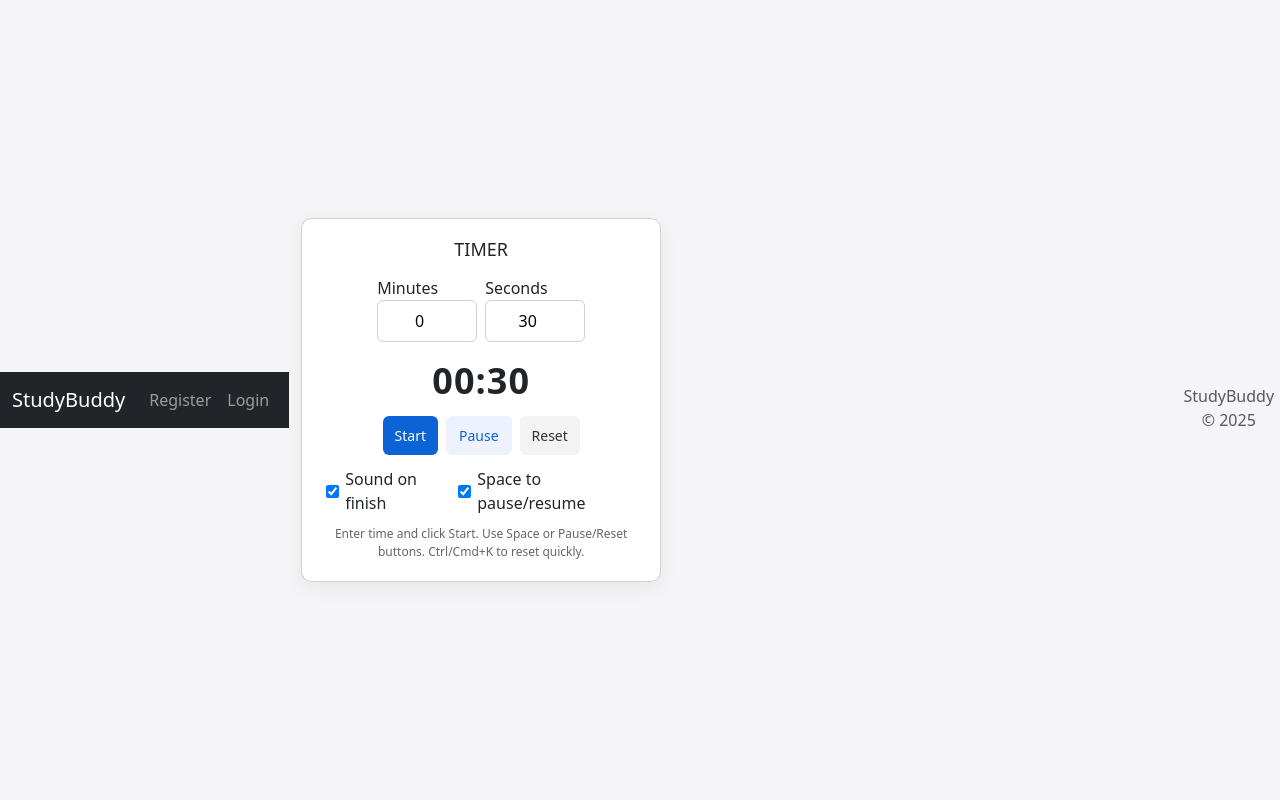
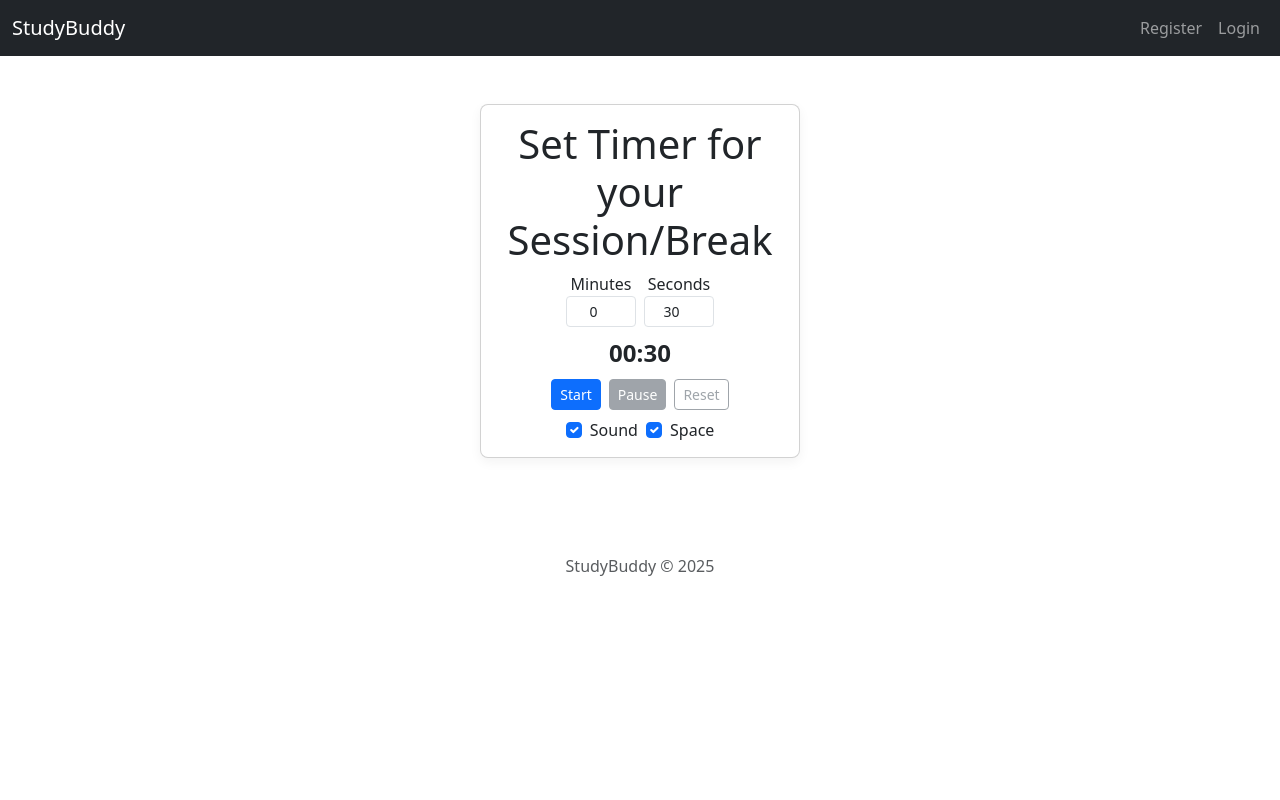
Before and after one commit to Ronta000/CS50-final-project, a Flask app: template fproject/templates/usersession.html in a window 1280 px wide. Run offline with Flask 3, Linux system fonts and the light colour scheme; the template is opened without the code that fills it, so the values that code supplies are empty; some libraries are stand-ins or nearby versions.

Commit message:
update all files

```diff
--- a/fproject/app.py
+++ b/fproject/app.py
@@ -77,3 +77,7 @@ def sessions():
 
 if __name__ == '__main__':
     app.run(debug=True)
+
+@app.route('/usersession')
+def usersession():
+    return render_template('usersession.html')
--- a/fproject/templates/sessions.html
+++ b/fproject/templates/sessions.html
@@ -4,12 +4,9 @@
 {% endblock %}
 
 {% block main %}
-
   <html>
 <body>
-
     <div class="d-grid gap-2 col-6 mx-auto mt-5">
-        <button class="btn btn-primary" onclick="location.href='/usersession'" type="button">User Session</button>
-        <button class="btn btn-primary" onclick="location.href='/customizedsession'" type="button">Customized Session</button>
+        <button class="btn btn-primary" onclick="location.href='/usersession'" type="button">+Add Session</button>
     </div>
 {% endblock %}
--- a/fproject/templates/usersession.html
+++ b/fproject/templates/usersession.html
@@ -3,123 +3,36 @@
 {% block title %}
     My Session
 {% endblock %}
+{% block main %}
+<div class="card text-center" style="max-width: 320px; margin: 0 auto; padding: 15px; border-radius: 8px; box-shadow: 0 4px 12px rgba(0,0,0,0.05);">
+    <h1 class="card-title">Set Timer for your Session/Break</h1>
 
-{% block main %}
-    <html lang="en">
-<head>
-  <meta charset="utf-8" />
-  <meta name="viewport" content="width=device-width,initial-scale=1" />
-  <title>My Session</title>
-  <style>
-    :root {
-      font-family: system-ui, -apple-system, "Segoe UI", Roboto, "Helvetica Neue", Arial;
-      color-scheme: light;
-    }
-    body {
-      display: flex;
-      min-height: 100vh;
-      align-items: center;
-      justify-content: center;
-      margin: 0;
-      background: #f5f5f7;
-    }
-    .card {
-      background: white;
-      padding: 20px 24px;
-      border-radius: 10px;
-      box-shadow: 0 6px 20px rgba(0,0,0,0.06);
-      width: 360px;
-      max-width: calc(100% - 32px);
-    }
-    h1 {
-      margin: 0 0 16px 0;
-      font-size: 18px;
-      text-align: center;
-    }
-    .inputs {
-      display: flex;
-      gap: 8px;
-      margin-bottom: 12px;
-      justify-content: center;
-    }
-    input[type="number"] {
-      width: 100px;
-      padding: 8px;
-      font-size: 16px;
-      border: 1px solid #d0d0d5;
-      border-radius: 6px;
-      text-align: center;
-    }
-    .controls {
-      display: flex;
-      gap: 8px;
-      justify-content: center;
-      margin-bottom: 12px;
-    }
-    button {
-      padding: 8px 12px;
-      font-size: 14px;
-      border: none;
-      border-radius: 6px;
-      cursor: pointer;
-    }
-    button.primary { background: #0b63d6; color: white; }
-    button.ghost { background: #eef2ff; color: #0b63d6; border: 1px solid transparent; }
-    button.warn { background: #f3f3f3; color: #333; }
-    .display {
-      text-align: center;
-      font-size: 36px;
-      letter-spacing: 1px;
-      margin-bottom: 8px;
-      font-weight: 600;
-    }
-    .footer {
-      text-align: center;
-      font-size: 12px;
-      color: #666;
-    }
-    label.inline {
-      display: inline-flex;
-      align-items: center;
-      gap: 6px;
-      user-select: none;
-    }
-  </style>
-</head>
-<body>
-  <div class="card" role="application" aria-label="Timer application">
-    <h1>TIMER</h1>
-
-    <div class="inputs">
+    <div class="inputs d-flex justify-content-center gap-2 mb-2">
         <div>
             <label for="minutes">Minutes</label><br>
-        <input id="minutes" type="number" min="0" value="0" />
+            <input id="minutes" type="number" min="0" value="0" class="form-control form-control-sm" style="width: 70px; text-align: center;">
         </div>
         <div>
             <label for="seconds">Seconds</label><br>
-        <input id="seconds" type="number" min="0" max="59" value="30" />
+            <input id="seconds" type="number" min="0" max="59" value="30" class="form-control form-control-sm" style="width: 70px; text-align: center;">
         </div>
     </div>
 
-    <div class="display" id="display">00:30</div>
+    <div class="display mb-2" id="display" style="font-size: 24px; font-weight: 600;">00:30</div>
 
-    <div class="controls">
-      <button id="startBtn" class="primary">Start</button>
-      <button id="pauseBtn" class="ghost" disabled>Pause</button>
-      <button id="resetBtn" class="warn" disabled>Reset</button>
+    <div class="controls d-flex justify-content-center gap-2 mb-2">
+        <button id="startBtn" class="btn btn-primary btn-sm">Start</button>
+        <button id="pauseBtn" class="btn btn-secondary btn-sm" disabled>Pause</button>
+        <button id="resetBtn" class="btn btn-outline-secondary btn-sm" disabled>Reset</button>
     </div>
 
-    <div style="display:flex;justify-content:center;gap:8px;margin-bottom:10px;">
-      <label class="inline"><input id="soundToggle" type="checkbox" checked> Sound on finish</label>
-      <label class="inline"><input id="spaceToggle" type="checkbox" checked> Space to pause/resume</label>
-    </div>
-
-    <div class="footer">
-      Enter time and click Start. Use Space or Pause/Reset buttons. Ctrl/Cmd+K to reset quickly.
+    <div class="d-flex justify-content-center gap-2">
+        <label class="form-check-label"><input id="soundToggle" type="checkbox" checked class="form-check-input me-1"> Sound</label>
+        <label class="form-check-label"><input id="spaceToggle" type="checkbox" checked class="form-check-input me-1"> Space</label>
     </div>
 </div>
 
-  <script>
+<script defer>
     (function () {
         const minutesInput = document.getElementById('minutes');
         const secondsInput = document.getElementById('seconds');
@@ -235,7 +148,6 @@
             } catch (e) {}
         }
 
-      // Events
         minutesInput.addEventListener('input', readInputs);
         secondsInput.addEventListener('input', readInputs);
 
@@ -282,6 +194,4 @@
         readInputs();
     })();
 </script>
-</body>
-</html>
 {% endblock %}
```
Also changed, not shown: 1 other file. Lines whose indentation alone changed are shown as unchanged.
